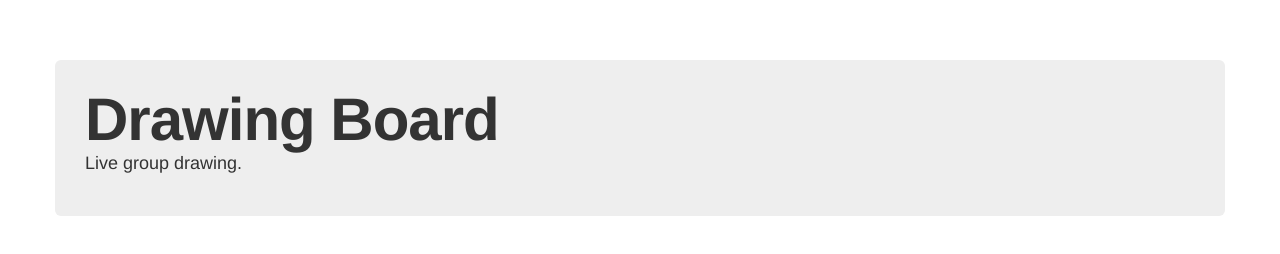
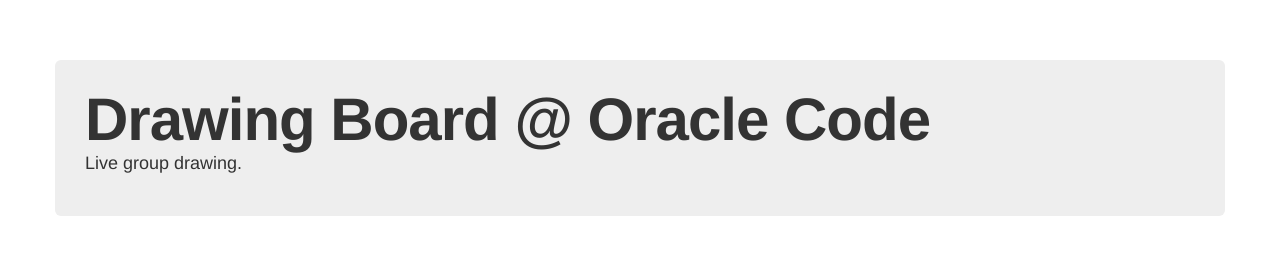
Before and after one commit to doschkinow/drawingboard-micro-ws-nodejs, a website: page drawingboard/index.html in a window 1280 px wide. Drawn offline with nearby package versions, Linux system fonts and the light colour scheme.

Commit message:
change title

```diff
--- a/drawingboard/index.html
+++ b/drawingboard/index.html
@@ -20,7 +20,7 @@
 <body>
 <div class="container">
     <div class="hero-unit">
-        <h1>Drawing Board</h1>
+        <h1>Drawing Board @ Oracle Code</h1>
         <p>
             Live group drawing.
         </p>
```
